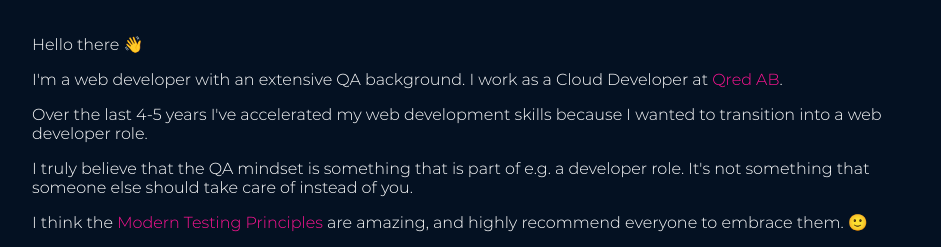
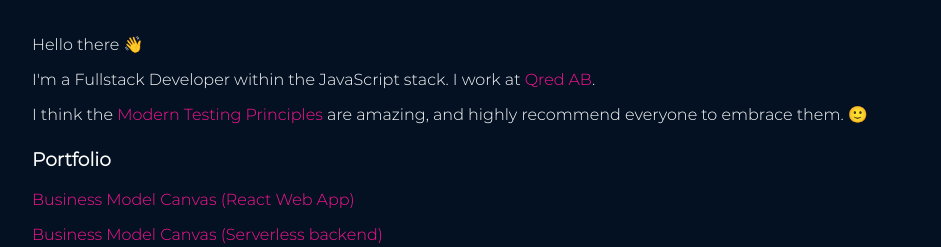
Before and after one commit to mansn/mansnilsson.me, a React (Create React App) app: page / in a window 1280 px wide. Shown: the part 288-535 px from the top of the page, without its empty margins (168-1109 px from the left). Built offline with nearby package versions, Linux system fonts and the light colour scheme.

Commit message:
docs: update intro

```diff
--- a/src/App.js
+++ b/src/App.js
@@ -41,19 +41,9 @@ function App() {
                     </span>
                   </p>
                   <p>
-                    I'm a web developer with an extensive QA background. I work
-                    as a Cloud Developer at{' '}
+                    I'm a Fullstack Developer within the JavaScript stack. I work
+                    at{' '}
                     <a href="https://www.qred.com/">Qred AB</a>.
-                  </p>
-                  <p>
-                    Over the last 4-5 years I've accelerated my web development
-                    skills because I wanted to transition into a web developer
-                    role.
-                  </p>
-                  <p>
-                    I truly believe that the QA mindset is something that is
-                    part of e.g. a developer role. It's not something that
-                    someone else should take care of instead of you.
                   </p>
                   <div>
                     <p>
```
